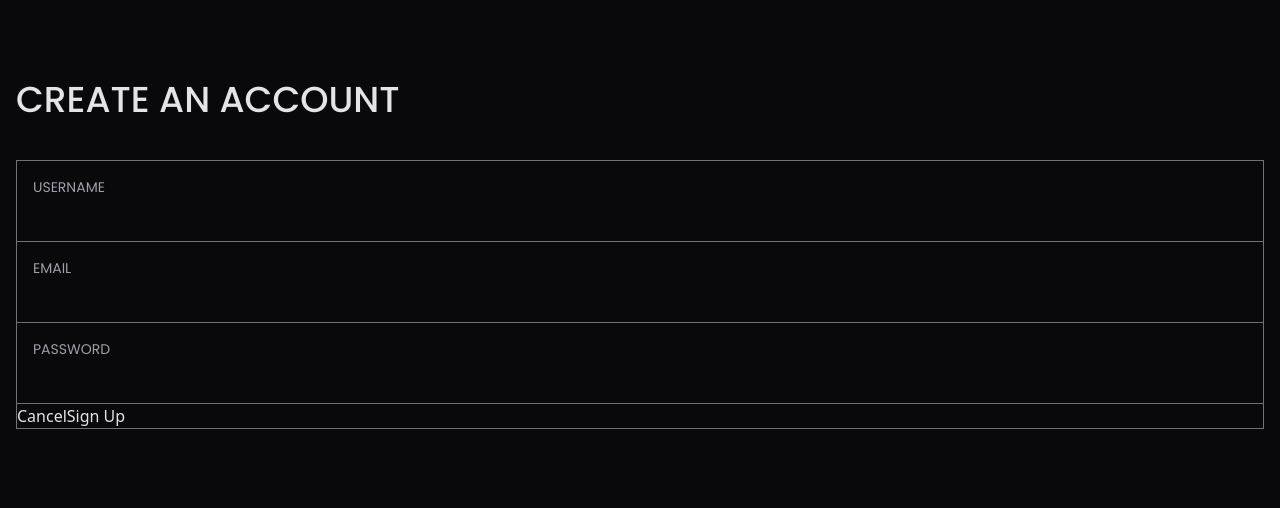
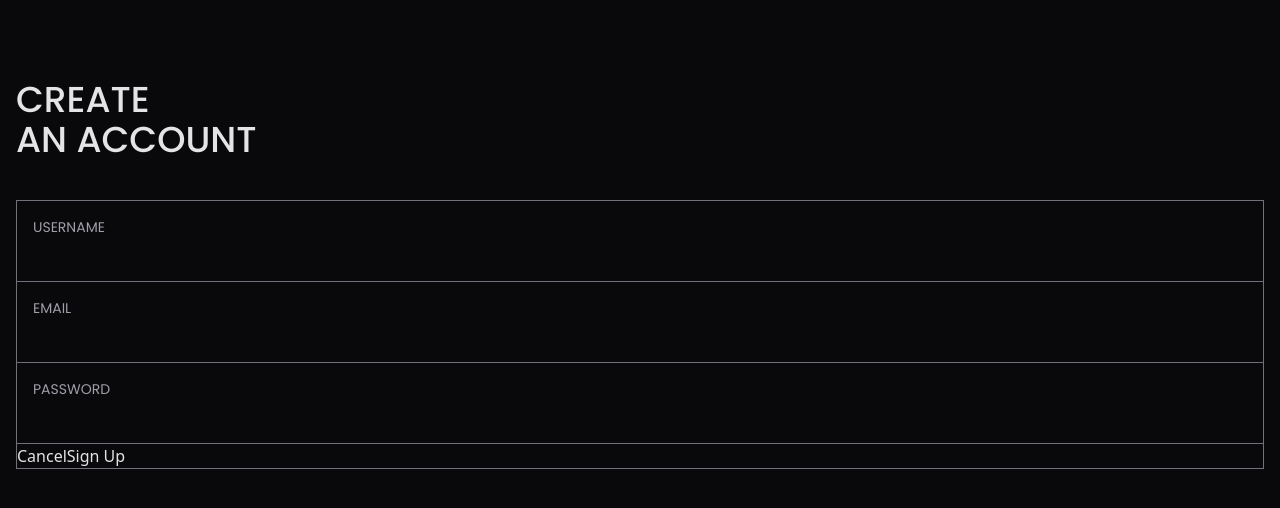
Before and after one commit to panicolay/form-of-music, a Next.js app: page /signup in a window 1280 px wide. Shown: the top 508 px of the page. Built offline with nearby package versions, Linux system fonts and the light colour scheme.

Commit message:
Fix: screen height overflow

```diff
--- a/src/app/layout.tsx
+++ b/src/app/layout.tsx
@@ -29,7 +29,6 @@ export default function RootLayout({
         ${inter.variable} ${poppins.variable}
         `}>
         <main className="
-          min-h-screen
           pt-20 pb-10 px-4
         ">
           {children}
--- a/src/app/signup/page.tsx
+++ b/src/app/signup/page.tsx
@@ -25,7 +25,7 @@ export default function SignUp() {
             font-poppins font-medium
             text-4xl uppercase
         ">
-            Create an account
+            Create <br />an account
         </h2>
 
         <form onSubmit={handleSubmit}
```
